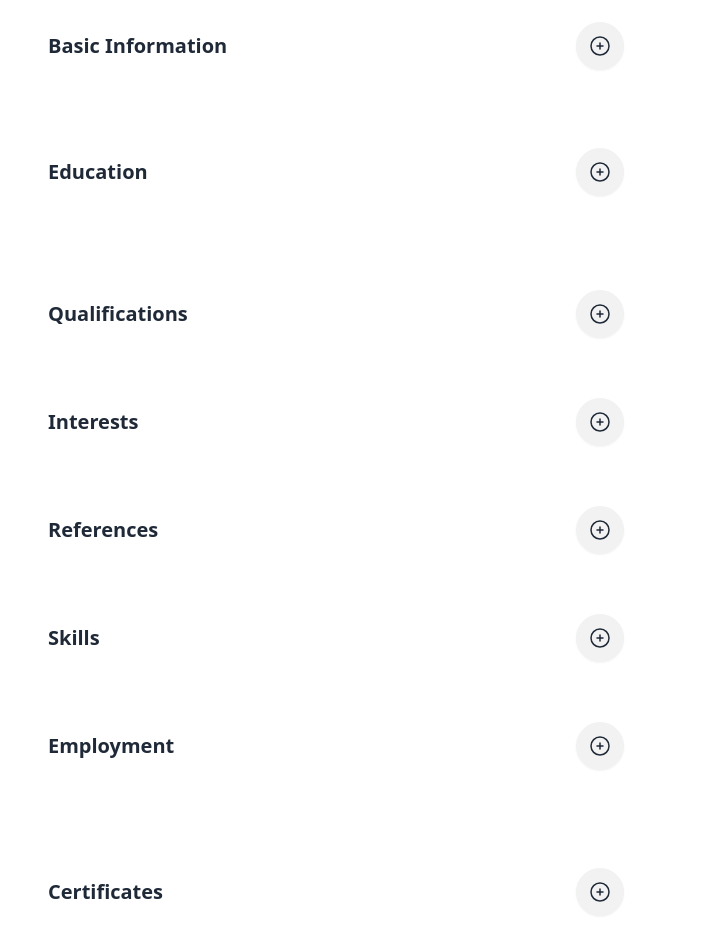
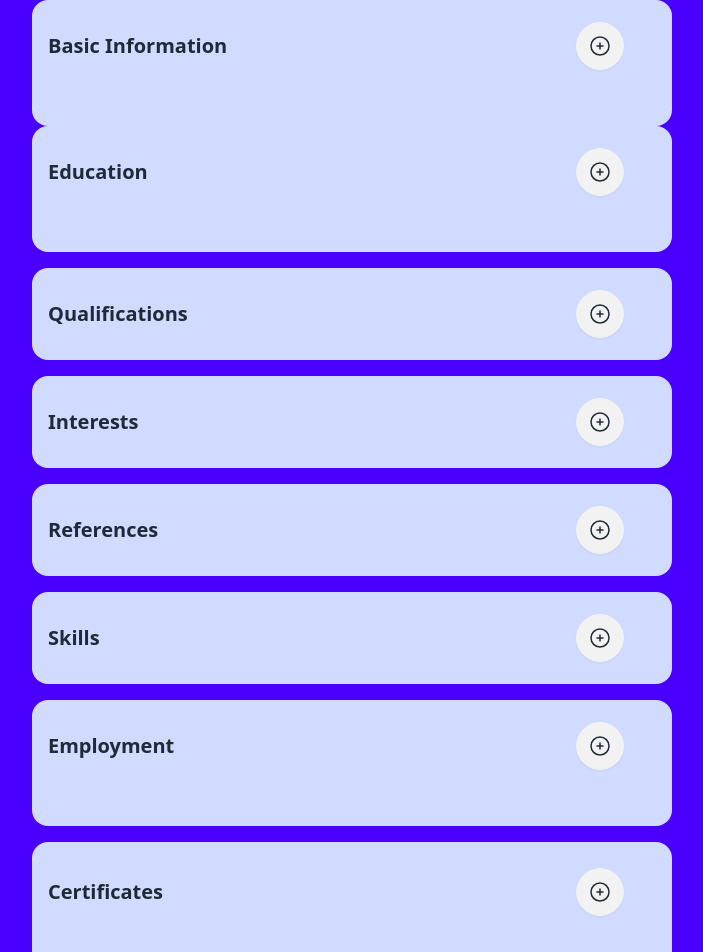
Before and after one commit to Ja-Uyoma/CV-Application, a React (Vite) app: page / in a window 1280 px wide. Shown: the top 952 px of the page, without its empty margins (288-991 px from the left). Built offline with nearby package versions, Linux system fonts and the light colour scheme.

Commit message:
feat: set primary colours for background and content

```diff
--- a/src/App.tsx
+++ b/src/App.tsx
@@ -2,7 +2,7 @@ import { ResumeBuilder } from "./components/ResumeBuilder";
 
 function App() {
   return (
-    <main>
+    <main className="bg-primary">
       <ResumeBuilder />
     </main>
   );
--- a/src/components/BasicInformation.tsx
+++ b/src/components/BasicInformation.tsx
@@ -25,7 +25,11 @@ const BasicInformation = () => {
   }, [isOpen]);
 
   return (
-    <section tabIndex={0} className="collapse collapse-close" ref={sectionRef}>
+    <section
+      tabIndex={0}
+      className="collapse collapse-close bg-primary-content"
+      ref={sectionRef}
+    >
       <div className="collapse-title flex justify-between items-center">
         <h2 className="font-bold text-xl py-4">Basic Information</h2>
         <CircleButton handleClick={onButtonClicked} />
--- a/src/components/Certificates.tsx
+++ b/src/components/Certificates.tsx
@@ -127,7 +127,7 @@ const Certificates = () => {
   return (
     <section
       tabIndex={0}
-      className="my-4 collapse collapse-close"
+      className="my-4 collapse collapse-close bg-primary-content"
       ref={sectionRef}
     >
       <div className="collapse-title flex justify-between items-center">
--- a/src/components/Education.tsx
+++ b/src/components/Education.tsx
@@ -25,7 +25,11 @@ export const Education = () => {
   }, [isOpen]);
 
   return (
-    <section tabIndex={0} className="collapse collapse-close" ref={sectionRef}>
+    <section
+      tabIndex={0}
+      className="collapse collapse-close bg-primary-content"
+      ref={sectionRef}
+    >
       <div className="collapse-title flex justify-between items-center">
         <h2 className="font-bold text-xl py-4">Education</h2>
         <CircleButton handleClick={onButtonClicked} />
--- a/src/components/Employment.tsx
+++ b/src/components/Employment.tsx
@@ -25,7 +25,11 @@ export const Employment = () => {
   }, [isOpen]);
 
   return (
-    <section tabIndex={0} className="collapse collapse-close" ref={sectionRef}>
+    <section
+      tabIndex={0}
+      className="collapse collapse-close bg-primary-content"
+      ref={sectionRef}
+    >
       <div className="collapse-title flex justify-between items-center">
         <h2 className="font-bold text-xl py-4">Employment</h2>
         <CircleButton handleClick={onButtonClicked} />
--- a/src/components/Pane.tsx
+++ b/src/components/Pane.tsx
@@ -26,7 +26,7 @@ const Pane = ({ sectionName }: { sectionName: string }) => {
   return (
     <section
       tabIndex={0}
-      className="my-4 collapse collapse-close"
+      className="my-4 collapse collapse-close bg-primary-content"
       ref={sectionRef}
     >
       <div className="collapse-title flex justify-between items-center">
```
